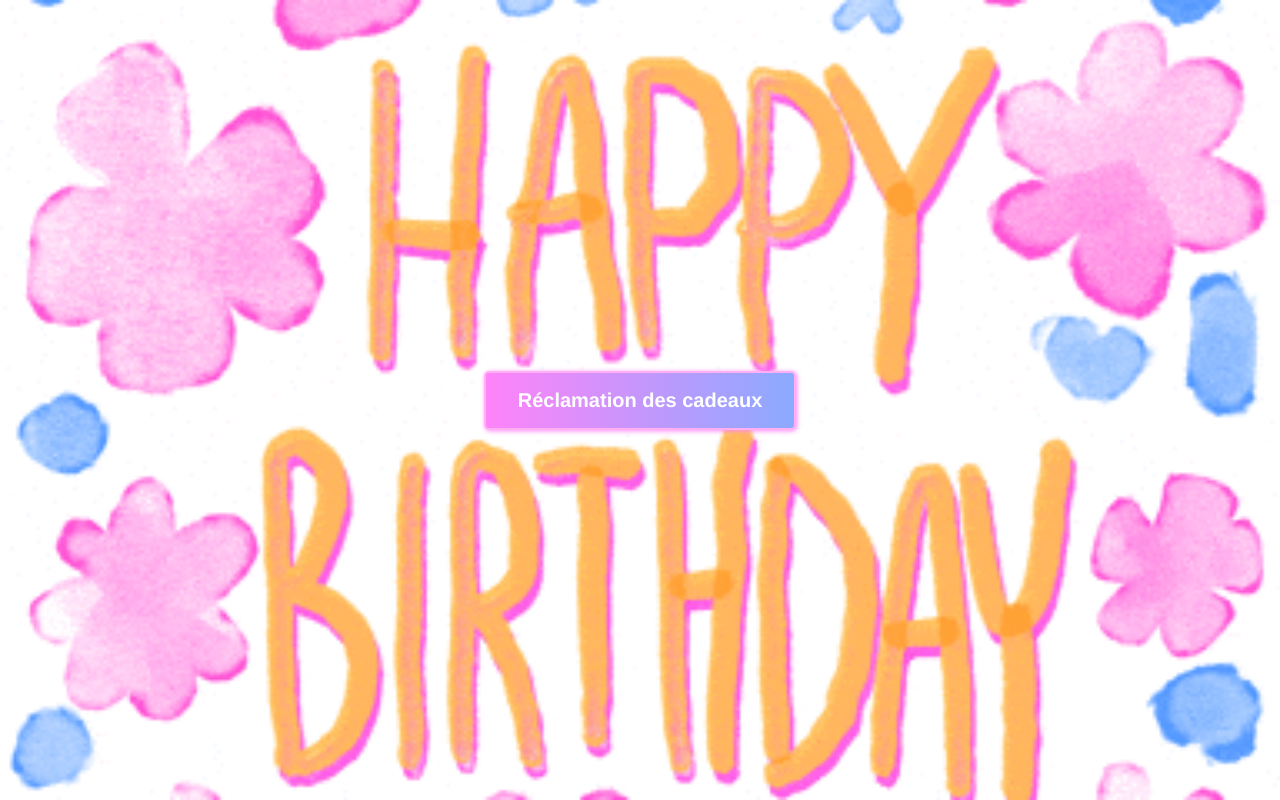
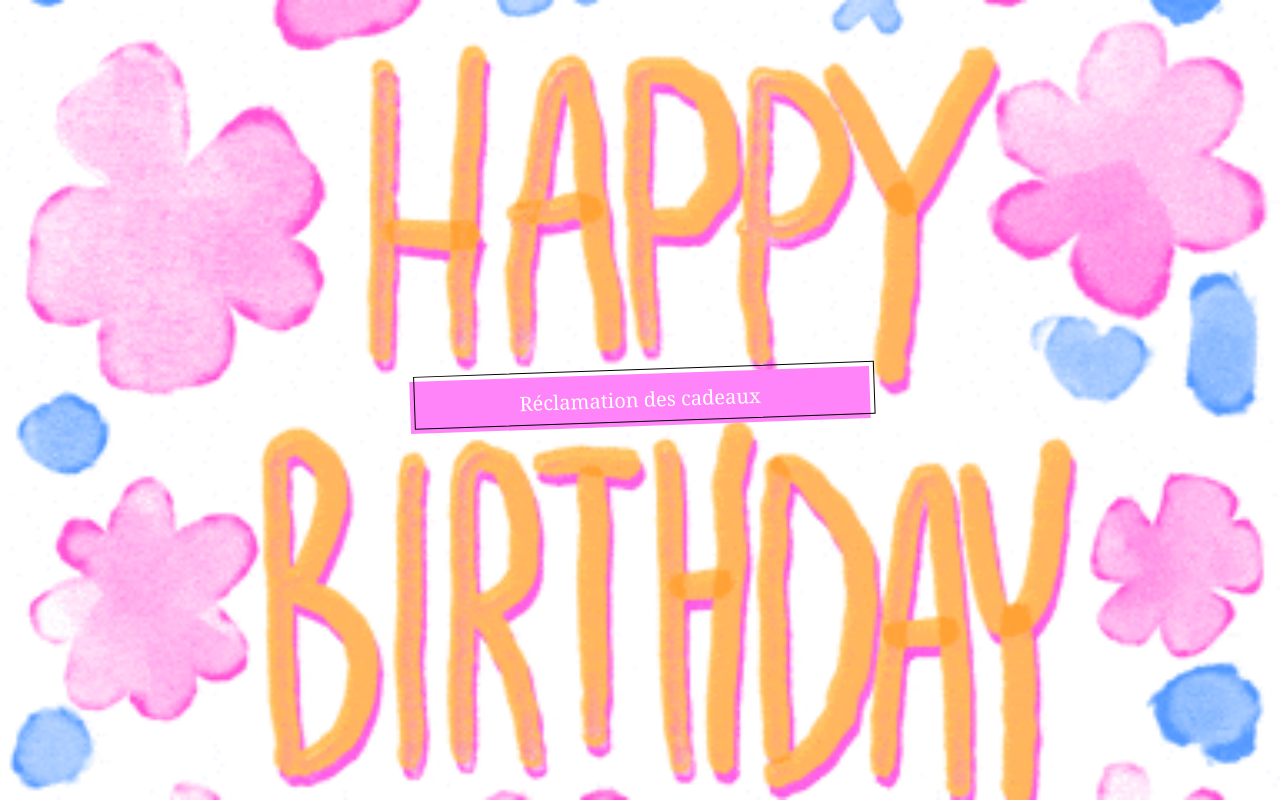
Before and after one commit to LucasLeNumerique/kassa-gifts, a plain HTML site: page index.html in a window 1280 px wide. Drawn offline with Linux system fonts and the light colour scheme; a web font is replaced by a local one.

Commit message:
ajouter highlighter

```diff
--- a/index.html
+++ b/index.html
@@ -20,6 +20,8 @@
         <img class="image" src="rock-en-seine.jpg" />
         <img class="image" src="sourcil.jpg" />
         <img class="image" src="chloe.jpg" />
+        <img class="image" src="fenty-beauty.png" />
+        <div class="image" id="imageTy">Merci aux amis !</div>
     </div>
 
     <script src="script.js"></script>
--- a/style.css
+++ b/style.css
@@ -15,14 +15,38 @@ body {
 #triggerBtn {
     padding: 1rem 2rem;
     font-size: 1.25rem;
-    font-weight: bold;
+    font-family: Cambria, Cochin, Georgia, Times, 'Times New Roman', serif;
+    font-weight: 400;
+    transition: opacity 1s ease; /* Ensure button fades out smoothly */
+    background-color: rgb(255, 131, 249);
+    border: 0 solid rgb(255, 175, 242);
+    box-sizing: border-box;
     color: white;
-    background-image: linear-gradient(to right, rgb(255, 131, 249), #8baaff);
-    border: 2px solid rgb(255, 175, 242);
-    border-radius: 5px;
-    box-shadow: 1px 1px 5px rgb(255, 131, 249);
-    font-family: 'Franklin Gothic Medium', 'Arial Narrow', Arial, sans-serif;
-    transition: opacity 1s ease; /* Ensure button fades out smoothly */
+    display: flex;
+    justify-content: center;
+    line-height: 1.75rem;
+    padding: .75rem 1.65rem;
+    position: relative;
+    text-align: center;
+    text-decoration: none #000000 solid;
+    text-decoration-thickness: auto;
+    width: 100%;
+    max-width: 460px;
+    position: relative;
+    cursor: pointer;
+    transform: rotate(-2deg);
+    user-select: none;
+    -webkit-user-select: none;
+    touch-action: manipulation;
+}
+#triggerBtn::after {
+    content: '';
+    position: absolute;
+    border: 1px solid #000000;
+    bottom: 4px;
+    left: 4px;
+    width: calc(100% - 1px);
+    height: calc(100% - 1px);
 }
 
 /* Countdown Fade Effect */
@@ -58,3 +82,10 @@ body {
         -2px -2px 5px rgb(255, 126, 249),
         2px 2px 5px rgb(255, 133, 255);
 }
+#imageTy {
+    background-image: linear-gradient(to right, purple, violet);
+    display: flex;
+    justify-content: center;
+    align-items: center;
+    color: white;
+}
```
Also changed, not shown: bg.jpg (deleted), fenty-beauty.png (added).
